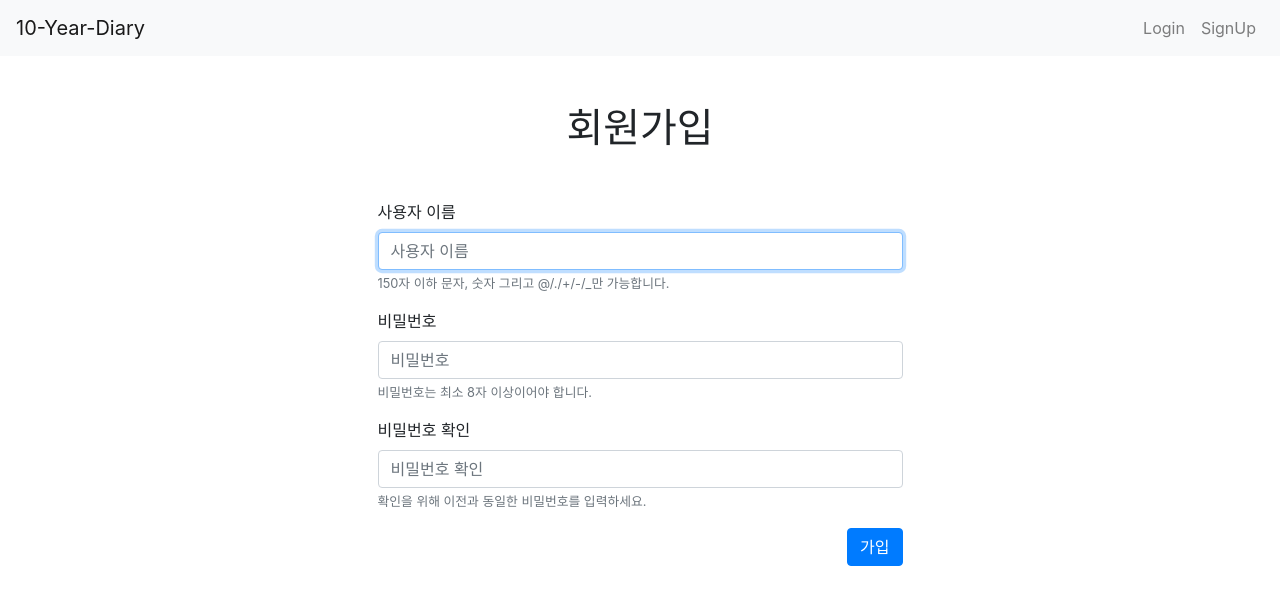
After one commit to popcon9424/10yeardiary, a Django app: template accounts/templates/accounts/create.html in a window 1280 px wide. The commit adds this page. Shown: the top 605 px of the page. Run offline with Django 3.2, Linux system fonts and the light colour scheme; the template is opened without the code that fills it: values that come from a table or form of the project are taken from there, others are empty; some libraries are stand-ins or nearby versions.

Commit message:
회원가입 기능 구현

```diff
--- /dev/null
+++ b/accounts/forms.py
@@ -0,0 +1,11 @@
+from django.contrib.auth.forms import UserCreationForm
+from django.contrib.auth import get_user_model
+from django import forms
+
+
+class CustomUserCreationForm(UserCreationForm):
+    password1 = forms.CharField(label="비밀번호", widget=forms.PasswordInput, help_text="비밀번호는 최소 8자 이상이어야 합니다.")
+
+    class Meta:
+        model = get_user_model()
+        fields = ('username', 'password1', 'password2',)
--- /dev/null
+++ b/accounts/templates/accounts/create.html
@@ -0,0 +1,16 @@
+{% extends 'base.html' %}
+
+{% load bootstrap4 %}
+
+{% block body %}
+  <h1 class="text-center my-5">회원가입</h1>
+  <div class="col-6 offset-3">
+    <form method="POST">
+      {% csrf_token %}
+      {% bootstrap_form creation_form %}
+      <div class="d-flex justify-content-end">
+        <button type="submit" class="btn btn-primary">가입</button>
+      </div>
+    </form>
+  </div>
+{% endblock %}
--- a/templates/base.html
+++ b/templates/base.html
@@ -33,9 +33,13 @@
             <a class="nav-link" href="{% url 'accounts:login' %}">Login</a>
           </li>
         {% endif %}
+        <li class="nav-item">
+          <a class="nav-link" href="{% url 'accounts:create' %}">SignUp</a>
+        </li>
       </ul>
     </div>
   </nav>
+
   <div class="container">
     {% block body %}
     {% endblock %}
```
Also changed, not shown: accounts/views.py (+11 -1 lines).
